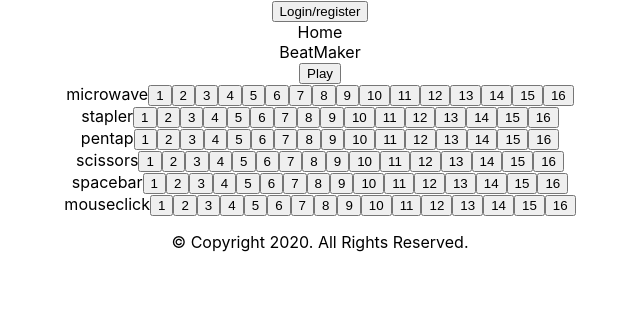
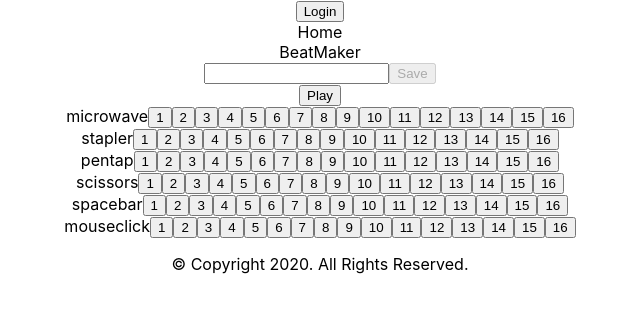
Before and after one commit to cjstarke/desk-jockey, a React (Create React App) app in the folder client/: page /home in a window 1280 px wide. Shown: the top 312 px of the page, without its empty margins (320-960 px from the left). Built offline with nearby package versions, Linux system fonts and the light colour scheme; no server answers; sample sign-in values are in the browser's storage.

Commit message:
added saveSample component

```diff
--- a/client/src/Screens/Login.jsx
+++ b/client/src/Screens/Login.jsx
@@ -10,16 +10,12 @@ const Login = (props) => {
     await props.handleLogin().then(()=> props.history.push(`/home`))
 
   }
-  const Change = async e => {
-    Submit(e)
-
-  }
 
   return (
     <div>
       <h2>login</h2>
       <hr />
-      <form onSubmit={Change} >
+      <form onSubmit={Submit} >
         <input name="username" type="text" value={props.formData.username} onChange={props.handleChange} />
         <input name="password" type="password" value={props.formData.password} onChange={props.handleChange} />
         <button>Login</button>
--- a/client/src/Screens/Register.jsx
+++ b/client/src/Screens/Register.jsx
@@ -2,12 +2,16 @@ import React from 'react';
 
 // This component handles our register form
 const Register = (props) => {
+  const Submit = async (e) => {
+    e.preventDefault();
+    await props.handleRegister().then(()=> props.history.push(`/home`))
+  }
 
   return (
     <div>
       <h2>Register</h2>
       <hr />
-      <form onSubmit={props.handleRegister} >
+      <form onSubmit={Submit} >
         <input name="username" type="text" value={props.formData.username} onChange={props.handleChange} />
         <input name="password" type="password" value={props.formData.password} onChange={props.handleChange} />
         <button>Register</button>
--- a/client/src/components/BeatMaker.js
+++ b/client/src/components/BeatMaker.js
@@ -1,5 +1,6 @@
 import React from 'react'
 import TrackRow from './TrackRow'
+import SaveSample from './SaveSample'
 
 class BeatMaker extends React.Component {
   constructor(props) {
@@ -13,7 +14,8 @@ class BeatMaker extends React.Component {
       pentap: [],
       scissors: [],
       spacebar: [],
-      mouseclick: []
+      mouseclick: [],
+      sample: ""
     }
     this.interval = null
   }
@@ -60,11 +62,17 @@ class BeatMaker extends React.Component {
 
 
   }
-
+  handleSampleName = (e) => {
+    const { name, value } = e.target
+    this.setState({ [name]: value })
+  }
   render() {
     return (
       <>
         <div>BeatMaker</div>
+        <SaveSample
+          sample={this.state.sample}
+          handleSampleName={this.handleSampleName}/>
         <div>
           {this.state.looping === false && (
             <button onClick={this.onPlay} >
--- a/client/src/components/Container.js
+++ b/client/src/components/Container.js
@@ -47,14 +47,12 @@ class Container extends Component {
   handleLogin = async () => {
     const currentUser = await loginUser(this.state.authFormData);
     this.setState({ currentUser })
-    console.log(this.props.history)
 
   }
 
   // Function to register a user
   // we set the user data in state.
-  handleRegister = async (e) => {
-    e.preventDefault();
+  handleRegister = async () => {
     const currentUser = await registerUser(this.state.authFormData);
     this.setState({ currentUser })
     this.setState({loaded: true})
--- a/client/src/components/SaveSample.jsx
+++ b/client/src/components/SaveSample.jsx
@@ -0,0 +1,21 @@
+import React from 'react'
+
+class SaveSample extends React.Component {
+  constructor(props) {
+    super(props)
+    this.state = {}
+  }
+
+  render() {
+    return (
+      <>
+        <form >
+        <input name="sample" type="text" value={this.props.sample} onChange={this.props.handleSampleName} />
+          <button disabled={!this.props.sample}>Save</button>
+      </form>
+      </>
+    )
+  }
+}
+
+export default SaveSample
--- a/client/src/components/shared/Header.jsx
+++ b/client/src/components/shared/Header.jsx
@@ -14,10 +14,10 @@ class Header extends React.Component {
         <div>
           {/* This is a greeting to the user if there user info has been set in state.
           We use the guard operator to check '&&' */}
-          <h3>Hi {this.state.currentUser && this.state.currentUser.email}<button onClick={this.props.handleLogout}>logout</button></h3>
+          <h3>{this.props.currentUser.username}<button onClick={this.props.handleLogout}>logout</button></h3>
         </div>
         :
-        <button onClick={this.props.handleLoginButton}>Login/register</button>
+        <button onClick={this.props.handleLoginButton}>Login</button>
         }
         </>
     )
```
Also changed, not shown: 1 other file (tests, documents, lock files or other folders).
